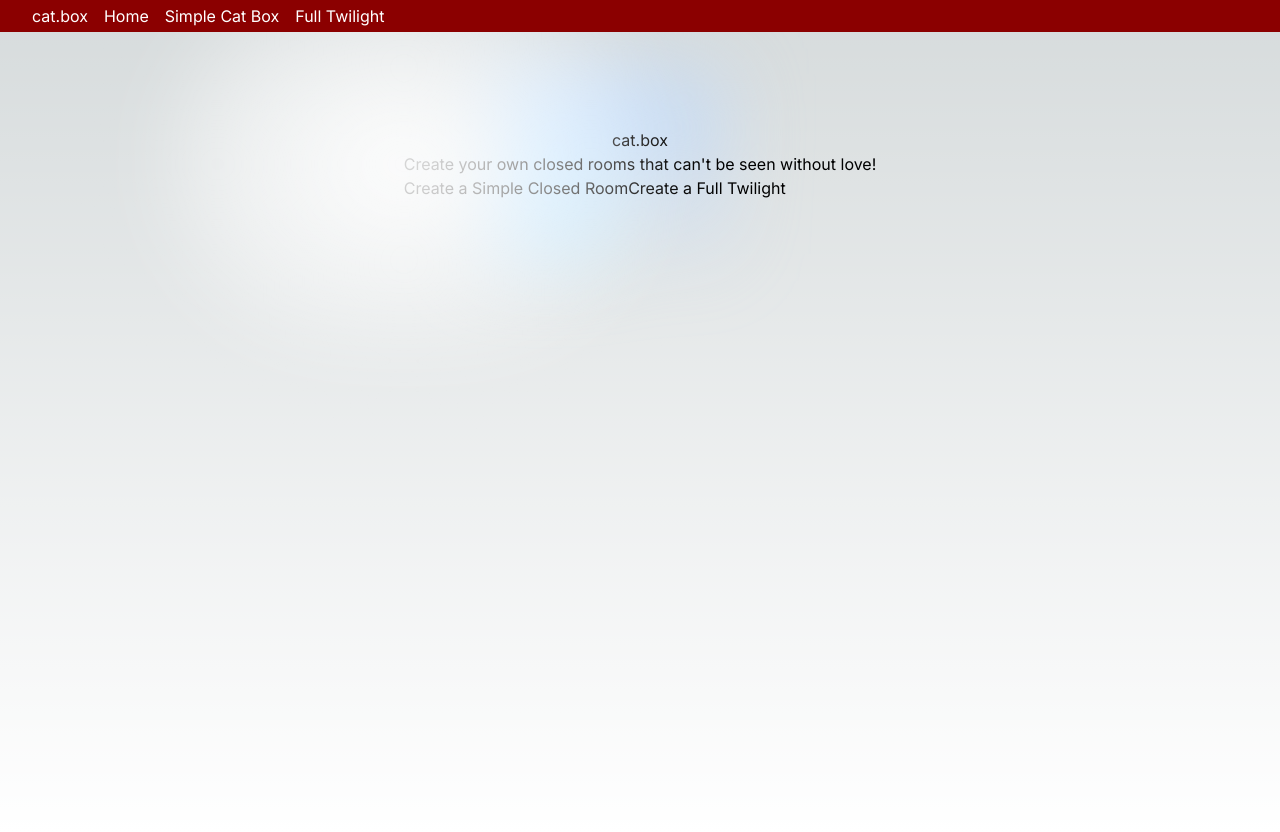
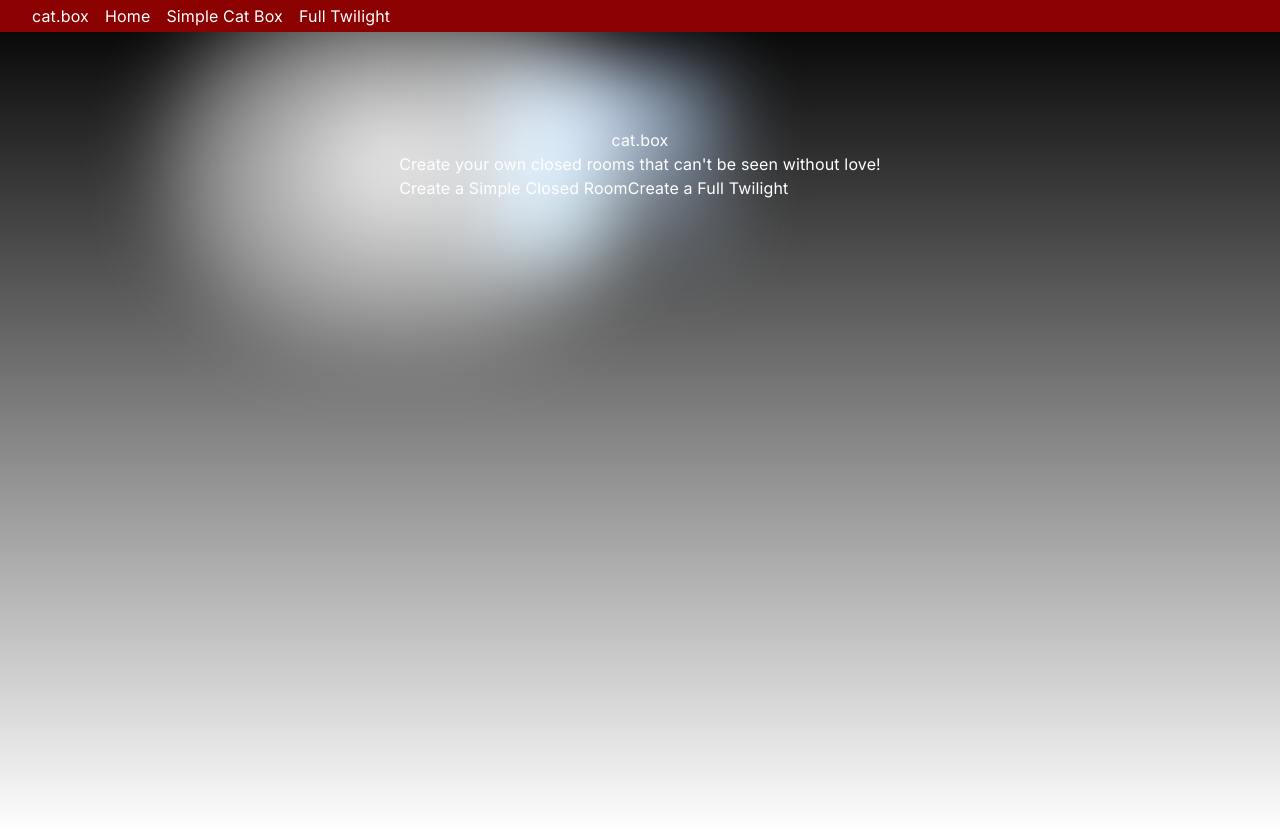
Before and after one commit to Maxzolythus/catbox, a Next.js app: page / in a window 1280 px wide. Built offline with nearby package versions, Linux system fonts and the light colour scheme.

Commit message:
Fixing theming with mui

```diff
--- /dev/null
+++ b/src/app/assets/theme.tsx
@@ -0,0 +1,15 @@
+import { createTheme } from "@mui/material"
+
+const theme = createTheme({
+    palette: {
+        mode: 'dark',
+        background: {
+            default: '#000000'
+        },
+        primary: {
+            main: '#8b0000'
+        },
+    },
+})
+
+export default theme
--- a/src/app/layout.tsx
+++ b/src/app/layout.tsx
@@ -2,6 +2,7 @@ import './globals.css'
 import type { Metadata } from 'next'
 import { Inter } from 'next/font/google'
 import Toolbar from './components/toolbar/toolbar'
+import ThemeRegistry from './util/themeRegistry'
 
 const inter = Inter({ subsets: ['latin'] })
 
@@ -19,7 +20,7 @@ export default function RootLayout({
     <html lang="en">
       <body className={inter.className}>
         <Toolbar />
-        {children}
+        <ThemeRegistry options={{ key: 'mui' }}>{children}</ThemeRegistry>
       </body>
     </html>
   )
--- /dev/null
+++ b/src/app/util/themeRegistry.tsx
@@ -0,0 +1,64 @@
+// app/ThemeRegistry.tsx
+'use client';
+import createCache from '@emotion/cache';
+import { useServerInsertedHTML } from 'next/navigation';
+import { CacheProvider } from '@emotion/react';
+import { ThemeProvider } from '@mui/material/styles';
+import CssBaseline from '@mui/material/CssBaseline';
+import theme from '../assets/theme'
+import { useState } from 'react';
+
+// This implementation is from emotion-js
+// https://github.com/emotion-js/emotion/issues/2928#issuecomment-1319747902
+export default function ThemeRegistry(props : any) {
+  const { options, children } = props;
+
+  const [{ cache, flush }] = useState(() => {
+    const cache = createCache(options);
+    cache.compat = true;
+    const prevInsert = cache.insert;
+    let inserted: string[] = [];
+    cache.insert = (...args) => {
+      const serialized = args[1];
+      if (cache.inserted[serialized.name] === undefined) {
+        inserted.push(serialized.name);
+      }
+      return prevInsert(...args);
+    };
+    const flush = () => {
+      const prevInserted = inserted;
+      inserted = [];
+      return prevInserted;
+    };
+    return { cache, flush };
+  });
+
+  useServerInsertedHTML(() => {
+    const names = flush();
+    if (names.length === 0) {
+      return null;
+    }
+    let styles = '';
+    for (const name of names) {
+      styles += cache.inserted[name];
+    }
+    return (
+      <style
+        key={cache.key}
+        data-emotion={`${cache.key} ${names.join(' ')}`}
+        dangerouslySetInnerHTML={{
+          __html: styles,
+        }}
+      />
+    );
+  });
+
+  return (
+    <CacheProvider value={cache}>
+      <ThemeProvider theme={theme}>
+        <CssBaseline />
+        {children}
+      </ThemeProvider>
+    </CacheProvider>
+  );
+}
```
